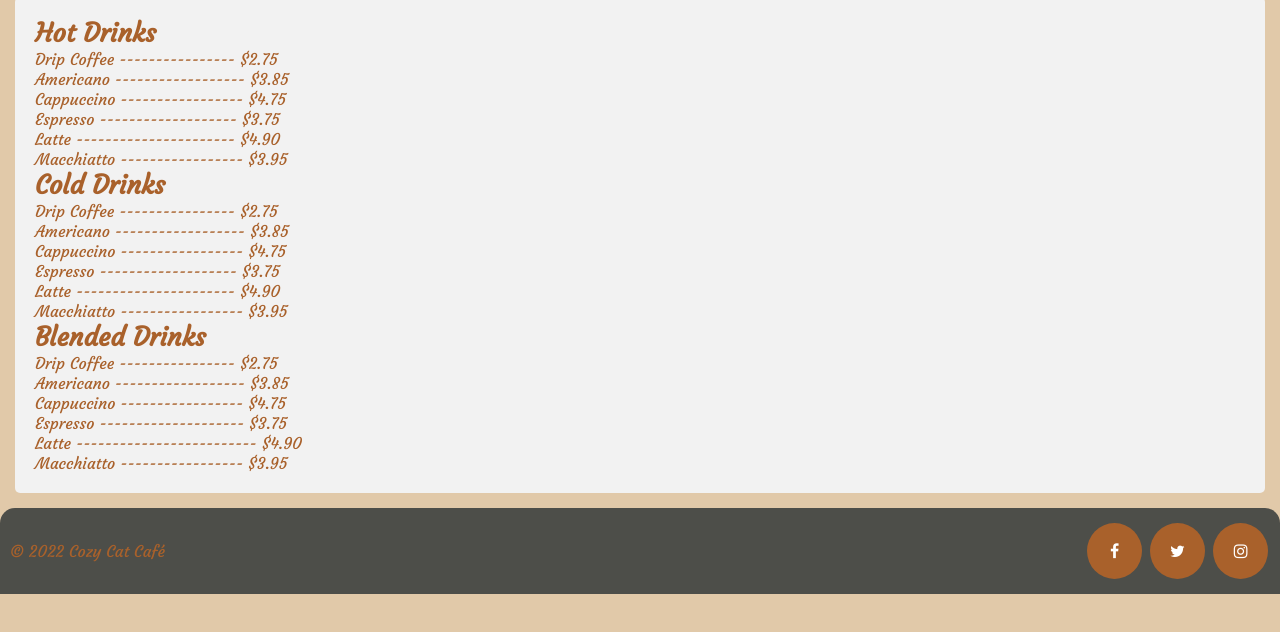
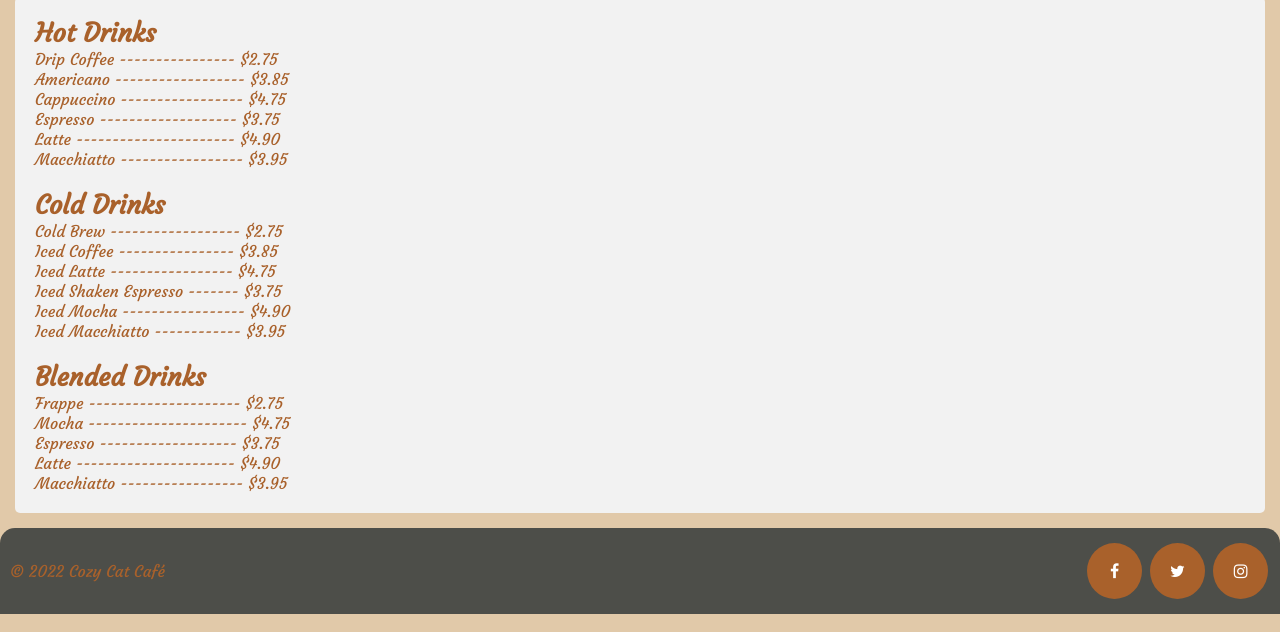
Before and after one commit to nickparkhill/Cat-Cafe, a plain HTML site: page cafemenu.html in a window 1280 px wide. Shown: the part 168-800 px from the top of the page. Drawn offline with Linux system fonts and the light colour scheme.

Commit message:
Add files via upload

```diff
--- a/cafemenu.html
+++ b/cafemenu.html
@@ -17,7 +17,7 @@
             <a href="about.html">&nbsp;&nbsp;About</a>
         </nav>
         <h1 class="small">Cozy Cat Café</h1>
-        <a href="index.html"><img src="images/Paw icon (BCC4C7).png" alt="icon" width="auto" height="50px"></a>
+        <a href="index.html"><img src="images/pawicon.png" alt="icon" width="auto" height="50px"></a>
     </header>
     <section>
         <h1 class="normal">Café Menu</h1>
@@ -30,21 +30,20 @@
             <p>Espresso ------------------- $3.75</p>
             <p>Latte ---------------------- $4.90</p>
             <p>Macchiatto ----------------- $3.95</p>
-
+            <p>&nbsp;</p>
                 <h2>Cold Drinks</h2>
-            <p>Drip Coffee ---------------- $2.75</p>
-            <p>Americano ------------------ $3.85</p>
-            <p>Cappuccino ----------------- $4.75</p>
+            <p>Cold Brew ------------------ $2.75</p>
+            <p>Iced Coffee ---------------- $3.85</p>
+            <p>Iced Latte ----------------- $4.75</p>
+            <p>Iced Shaken Espresso ------- $3.75</p>
+            <p>Iced Mocha ----------------- $4.90</p>
+            <p>Iced Macchiatto ------------ $3.95</p>
+            <p>&nbsp;</p>
+            <h2>Blended Drinks</h2>
+            <p>Frappe --------------------- $2.75</p>
+            <p>Mocha ---------------------- $4.75</p>
             <p>Espresso ------------------- $3.75</p>
             <p>Latte ---------------------- $4.90</p>
-            <p>Macchiatto ----------------- $3.95</p>
-
-            <h2>Blended Drinks</h2>
-            <p>Drip Coffee ---------------- $2.75</p>
-            <p>Americano ------------------ $3.85</p>
-            <p>Cappuccino ----------------- $4.75</p>
-            <p>Espresso -------------------- $3.75</p>
-            <p>Latte ------------------------- $4.90</p>
             <p>Macchiatto ----------------- $3.95</p>
         </div>
     </div>
--- a/main.css
+++ b/main.css
@@ -98,7 +98,6 @@ a:hover {
 }
 .container {
     position: relative;
-
   }
 .container1 {
   border-radius: 5px;
```
Also changed, not shown: about.html (+1 -1 lines), adoptions.html (+1 -1 lines), detail.html (+1 -1 lines), index.html (+1 -1 lines), images/pawicon.png (added).
